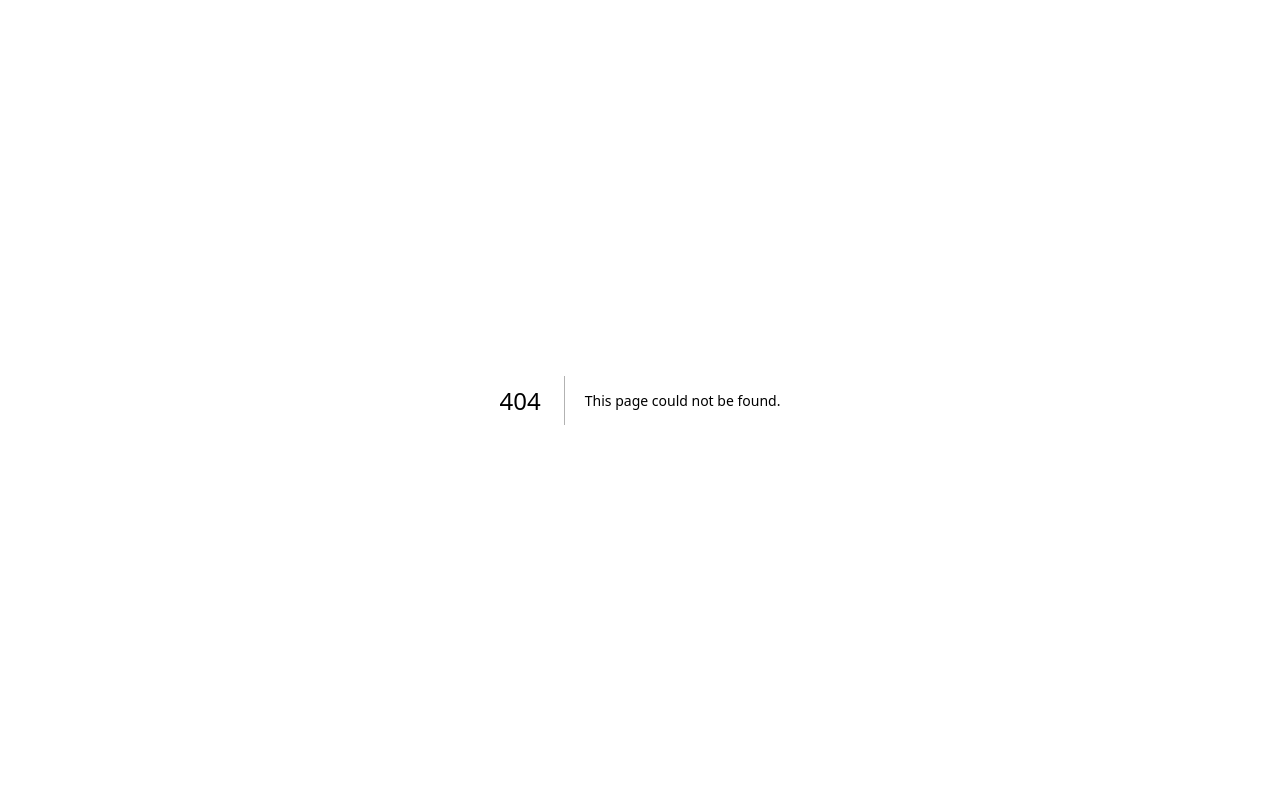
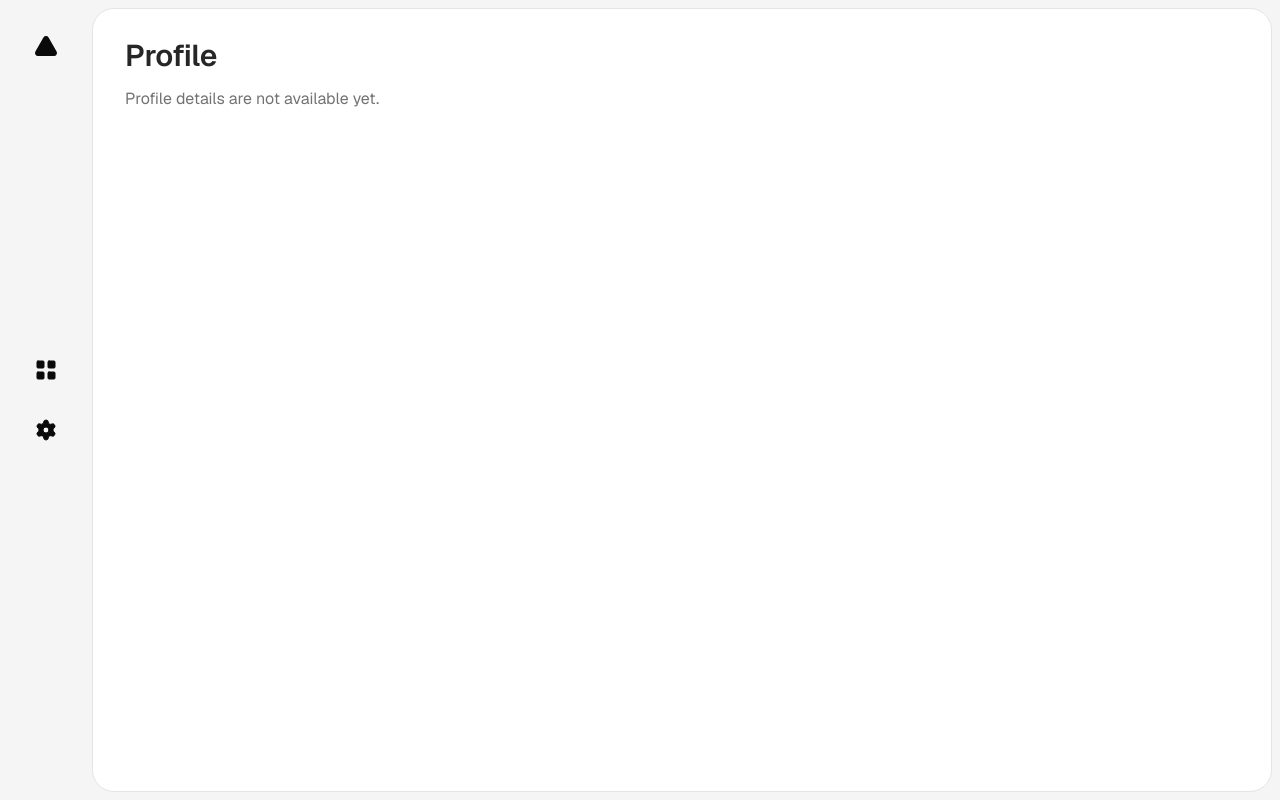
Before and after one commit to CEDT-Personal-PrameKung/iot-final-project, a Next.js app in the folder frontend/: page /profile in a window 1280 px wide. Before the commit this address had no page. Built offline with nearby package versions, Linux system fonts and the light colour scheme.

Commit message:
feat(frontend): update parking navigation
- Move the parking page to the parking route
- Remove bookings from the menu and add a profile placeholder
- Update the test page to use the parking route

```diff
--- a/frontend/src/app/home/page.tsx
+++ b/frontend/src/app/parking/page.tsx
@@ -1,8 +1,8 @@
 import { AppShell } from "@/components/shared/app-shell";
 
-export default function HomePage() {
+export default function ParkingPage() {
   return (
-    <AppShell activePath="/home">
+    <AppShell activePath="/parking">
       <h1 className="type-heading-2">Parking spots</h1>
       <p className="type-paragraph mt-4 text-muted-foreground">
         Real-time parking availability is not connected yet.
--- /dev/null
+++ b/frontend/src/app/profile/page.tsx
@@ -0,0 +1,10 @@
+import { AppShell } from "@/components/shared/app-shell";
+
+export default function ProfilePage() {
+  return (
+    <AppShell activePath="/profile">
+      <h1 className="type-heading-2">Profile</h1>
+      <p className="type-paragraph mt-4 text-muted-foreground">Profile details are not available yet.</p>
+    </AppShell>
+  );
+}
--- a/frontend/src/components/shared/app-shell.tsx
+++ b/frontend/src/components/shared/app-shell.tsx
@@ -1,4 +1,4 @@
-import { Bookmark, LayoutGrid, Settings, Triangle } from "lucide-react";
+import { LayoutGrid, Settings, Triangle } from "lucide-react";
 import Link from "next/link";
 
 import {
@@ -14,13 +14,12 @@ import {
 import { Tooltip, TooltipContent, TooltipProvider, TooltipTrigger } from "@/components/ui/tooltip";
 
 const navigationItems = [
-  { label: "Parking", href: "/home", icon: LayoutGrid },
-  { label: "Bookings", href: "/bookings", icon: Bookmark },
+  { label: "Parking", href: "/parking", icon: LayoutGrid },
   { label: "Settings", href: "/settings", icon: Settings },
 ] as const;
 
 type AppShellProps = {
-  activePath: (typeof navigationItems)[number]["href"];
+  activePath: (typeof navigationItems)[number]["href"] | "/profile" | "/bookings";
   children: React.ReactNode;
 };
 
```
Also changed, not shown: frontend/src/app/test/page.tsx (+1 -1 lines).
